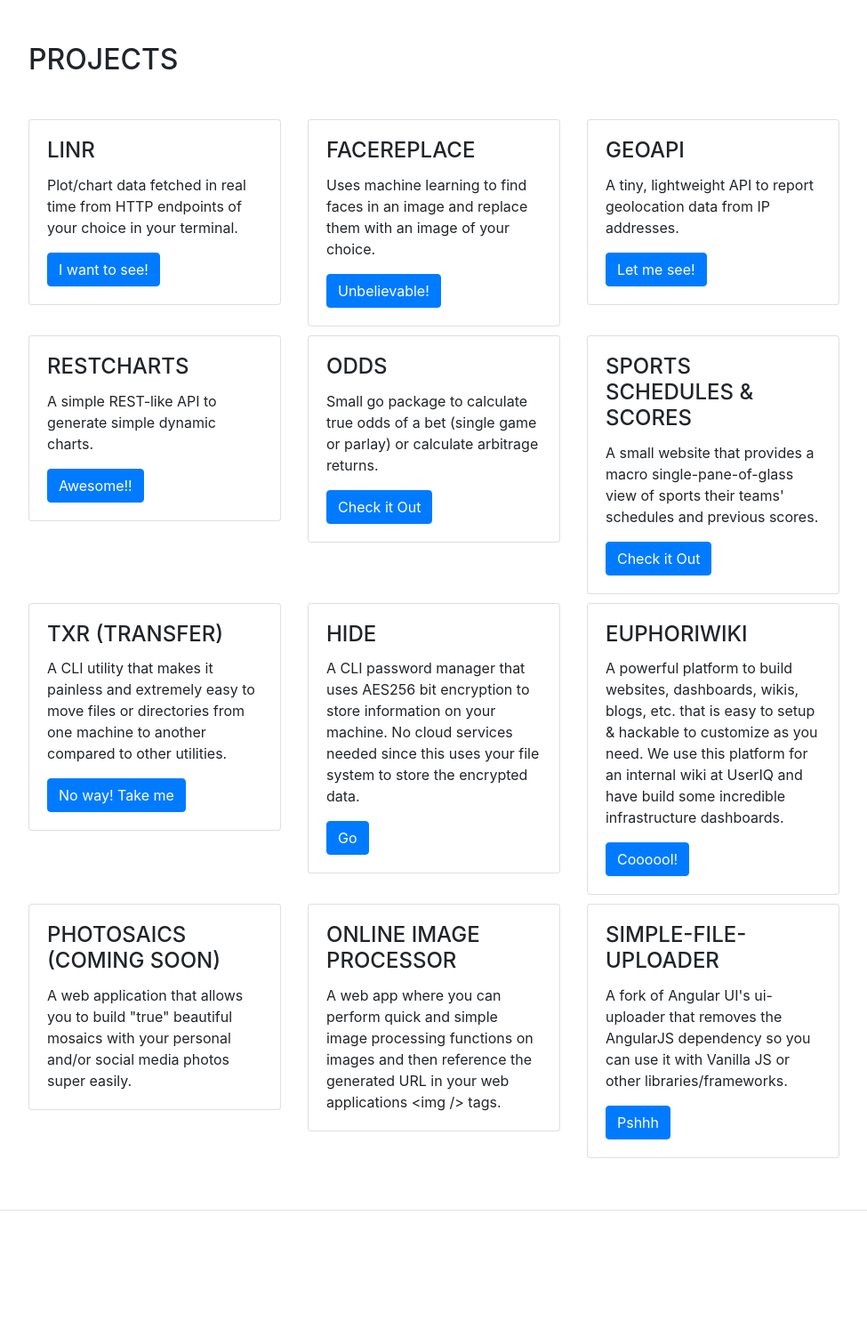
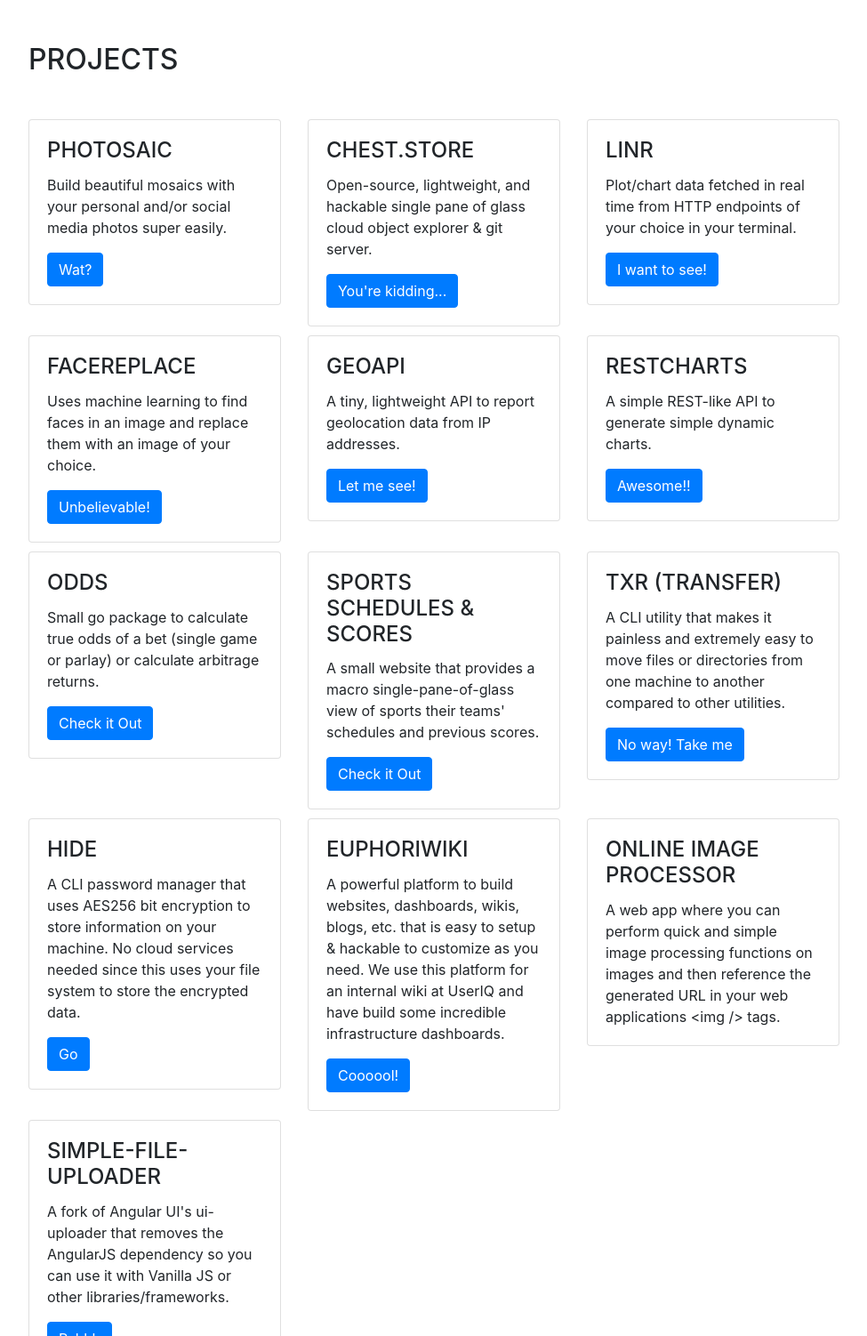
Before and after one commit to whatl3y/portfolio-site, a website with bundled scripts: page www/index.html in a window 1280 px wide. Shown: the part 800-2302 px from the top of the page at 89% size, without its empty margins (288-1263 px from the left). Before the commit the page ends 2161 px from the top, so only its background shows below. Built offline with nearby package versions, Linux system fonts and the light colour scheme; a web font is replaced by a local one.

Commit message:
Update docs and add a couple projects

```diff
--- a/www/index.html
+++ b/www/index.html
@@ -169,6 +169,26 @@
             <div class="card-wrapper col-xs-12 col-sm-6 col-md-4">
               <div class="card">
                 <div class="card-block">
+                  <h4 class="card-title">photosaic</h4>
+                  <p class="card-text">Build beautiful mosaics with your personal and/or social media photos super easily.</p>
+                  <a href="https://github.com/whatl3y/photosaic" target="_blank" class="btn btn-primary">Wat?</a>
+                </div>
+              </div>
+            </div>
+
+            <div class="card-wrapper col-xs-12 col-sm-6 col-md-4">
+              <div class="card">
+                <div class="card-block">
+                  <h4 class="card-title">chest.store</h4>
+                  <p class="card-text">Open-source, lightweight, and hackable single pane of glass cloud object explorer & git server.</p>
+                  <a href="https://chest.store/" target="_blank" class="btn btn-primary">You're kidding...</a>
+                </div>
+              </div>
+            </div>
+
+            <div class="card-wrapper col-xs-12 col-sm-6 col-md-4">
+              <div class="card">
+                <div class="card-block">
                   <h4 class="card-title">linr</h4>
                   <p class="card-text">Plot/chart data fetched in real time from HTTP endpoints of your choice in your terminal.</p>
                   <a href="https://github.com/whatl3y/linr" target="_blank" class="btn btn-primary">I want to see!</a>
@@ -252,16 +272,6 @@
                   <h4 class="card-title">euphoriwiki</h4>
                   <p class="card-text">A powerful platform to build websites, dashboards, wikis, blogs, etc. that is easy to setup &amp; hackable to customize as you need. We use this platform for an internal wiki at UserIQ and have build some incredible infrastructure dashboards.</p>
                   <a href="https://github.com/whatl3y/euphoriwiki" target="_blank" class="btn btn-primary">Coooool!</a>
-                </div>
-              </div>
-            </div>
-
-            <div class="card-wrapper col-xs-12 col-sm-6 col-md-4">
-              <div class="card">
-                <div class="card-block">
-                  <h4 class="card-title">photosaics (coming soon)</h4>
-                  <p class="card-text">A web application that allows you to build "true" beautiful mosaics with your personal and/or social media photos super easily.</p>
-                  <!-- <a href="http://www.photosaics.com" target="_blank" class="btn btn-primary">Wat?</a> -->
                 </div>
               </div>
             </div>
```
Also changed, not shown: README.md.
